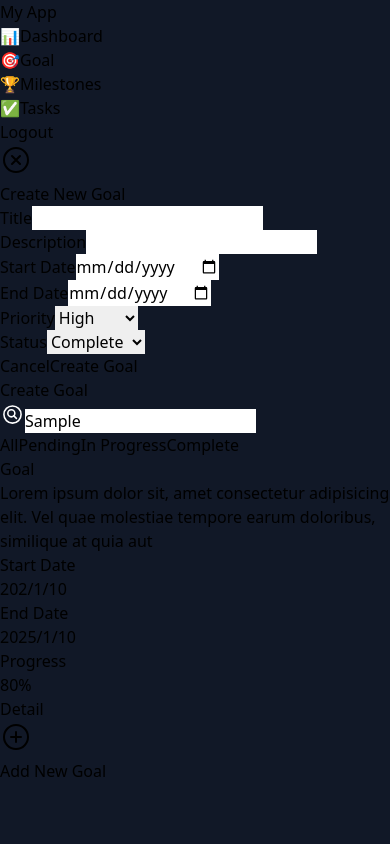
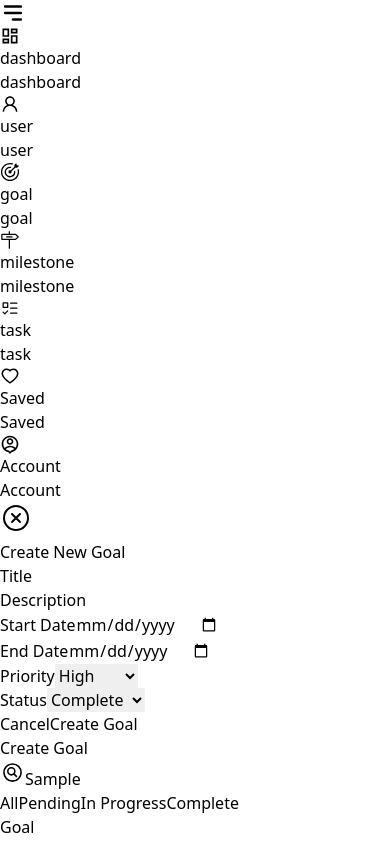
Before and after one commit to MyoArkar/goal_react, a React (Vite) app: page /goals in a window 390 px wide. Both pictures are taken after typing "Sample" into the empty fields and a click on the button "Create Goal". Shown: the top 844 px of the page. Built offline with nearby package versions, Linux system fonts and the light colour scheme.

Commit message:
add responsive menu

```diff
--- a/package.json
+++ b/package.json
@@ -14,6 +14,7 @@
     "react": "^18.3.1",
     "react-axios": "^2.0.6",
     "react-dom": "^18.3.1",
+    "react-icons": "^5.4.0",
     "react-router-dom": "^7.1.1"
   },
   "devDependencies": {
--- a/src/Components/DefaultLayout.jsx
+++ b/src/Components/DefaultLayout.jsx
@@ -2,26 +2,18 @@ import { Navigate, Outlet } from "react-router-dom";
 import { useStateContext } from "../contexts/contextprovider";
 import axiosClient from "../axiosClient";
 import Sidebar from "./SideBar";
+import Menu from "./Menu";
 
 export default function DefaultLayout() {
   const { user, token, setUser, setToken } = useStateContext();
   // if (!token) {
   //   return <Navigate to="/login" />;
   // }
-
-
-
-
-
-
-
   return (
-
     <main className="flex flex-row justify-between relative">
-      <div className="fixed"><Sidebar /></div>
-      <div className="w-full min-h-screen ml-[256px]"><Outlet /></div>
+      {/* <div className="fixed"><Menu /></div> */}
+      <Menu />
+      {/* <div className="w-full min-h-screen ml-[256px]"><Outlet /></div> */}
     </main>
-
-
   );
 }
--- /dev/null
+++ b/src/Components/Menu.jsx
@@ -0,0 +1,71 @@
+import React, { useState } from "react";
+import { HiMenuAlt3 } from "react-icons/hi";
+import { MdOutlineDashboard } from "react-icons/md";
+import { RiSettings4Line } from "react-icons/ri";
+import { GoGoal } from "react-icons/go";
+import { GoTasklist } from "react-icons/go";
+import { VscMilestone } from "react-icons/vsc";
+import { AiOutlineUser, AiOutlineHeart } from "react-icons/ai";
+import { RiAccountPinCircleLine } from "react-icons/ri";
+import { Link, Outlet } from "react-router-dom";
+
+const Menu = () => {
+    const menus = [
+        { name: "dashboard", link: "/", icon: MdOutlineDashboard },
+        { name: "user", link: "/", icon: AiOutlineUser },
+        { name: "goal", link: "/goals", icon: GoGoal },
+        { name: "milestone", link: "/milestones", icon: VscMilestone },
+        { name: "task", link: "/tasks", icon: GoTasklist },
+        { name: "Saved", link: "/", icon: AiOutlineHeart, margin: true },
+        { name: "Account", link: "/", icon: RiAccountPinCircleLine },
+    ];
+    const [open, setOpen] = useState(true);
+    return (
+        <section className="flex gap-6">
+            <div
+                className={`bg-[#0e0e0e] min-h-screen ${open ? "w-72" : "w-16"
+                    } duration-500 text-gray-100 px-4`}
+            >
+                <div className="py-3 flex justify-end">
+                    <HiMenuAlt3
+                        size={26}
+                        className="cursor-pointer"
+                        onClick={() => setOpen(!open)}
+                    />
+                </div>
+                <div className="mt-4 flex flex-col gap-4 relative">
+                    {menus?.map((menu, i) => (
+                        <Link
+                            to={menu?.link}
+                            key={i}
+                            className={` ${menu?.margin && "mt-5"
+                                } group flex items-center text-sm  gap-3.5 font-medium p-2 hover:bg-gray-800 rounded-md`}
+                        >
+                            <div>{React.createElement(menu?.icon, { size: "20" })}</div>
+                            <h2
+                                style={{
+                                    transitionDelay: `${i + 3}00ms`,
+                                }}
+                                className={`whitespace-pre duration-500 ${!open && "opacity-0 translate-x-28 overflow-hidden"
+                                    }`}
+                            >
+                                {menu?.name}
+                            </h2>
+                            <h2
+                                className={`${open && "hidden"
+                                    } absolute left-48 bg-white font-semibold whitespace-pre text-gray-900 rounded-md drop-shadow-lg px-0 py-0 w-0 overflow-hidden group-hover:px-2 group-hover:py-1 group-hover:left-14 group-hover:duration-300 group-hover:w-fit  `}
+                            >
+                                {menu?.name}
+                            </h2>
+                        </Link>
+                    ))}
+                </div>
+            </div>
+            <div className="">
+                <Outlet />
+            </div>
+        </section>
+    );
+};
+
+export default Menu;
--- a/src/index.css
+++ b/src/index.css
@@ -2,7 +2,7 @@
 @tailwind components;
 @tailwind utilities;
 
-body{
+/* body{
   @apply  bg-gray-900 ;
 }
 
@@ -14,4 +14,4 @@ body{
 .no-scrollbar {
   -ms-overflow-style: none;
   scrollbar-width: none;
-}
+} */
--- a/src/views/Goal/goal.jsx
+++ b/src/views/Goal/goal.jsx
@@ -9,23 +9,22 @@ export default function Goal() {
 
     const handleClose = () => setShowModel(false);
     return (
-        <div className='container min-h-screen bg-gray-800 text-slate-300'>
+        <div className='w-[1100px] bg-slate-50  mx-auto p-10 flex flex-col gap-10'>
             <Model visible={showModel} onClose={handleClose} />
-            <div className='w-[1000px] mx-auto p-10 flex flex-col gap-10'>
             <div className="flex w-full rounded-sm text-sm">
                 <button className='bg-sky-500 px-3 py-2 rounded-sm text-white hover:bg-sky-600' onClick={() => setShowModel(true)}>Create Goal</button>
             </div>
             <div className='flex flex-row justify-center w-full rounded-md item border-2 border-sky-500 '>
-                    <button className='bg-gray-800 pt-1 pl-3 rounded-l-md'>
-                        <ion-icon name="search-circle-outline" className="" style={{ color: 'white', fontSize: '25px' }}></ion-icon>
+                <button className=' pt-1 pl-3 rounded-l-md'>
+                    <ion-icon name="search-circle-outline" className="" style={{ color: 'black', fontSize: '25px' }}></ion-icon>
                 </button>
-                    <input type="text" name="search" id="" className='w-full bg-gray-800 py-2 px-1 rounded-r-md outline-none text-slate-300 flex' placeholder='Search goal...' />
+                <input type="text" name="search" id="" className='w-full  py-2 px-1 rounded-r-md outline-none text-slate-300 flex' placeholder='Search goal...' />
             </div>
             <div className='w-full flex flex-row gap-8'>
-                    <button onClick={() => setActive('All')} className={`${active === 'All' ? 'border-b-2 border-sky-500 bg-gray-700 px-3 py-1 rounded-md' : ''}`}>All</button>
-                    <button onClick={() => setActive('Pending')} className={`${active === 'Pending' ? 'border-b-2 border-sky-500 bg-gray-700 px-3 py-1 rounded-md' : ''}`}>Pending</button>
-                    <button onClick={() => setActive('In Progress')} className={`${active === 'In Progress' ? 'border-b-2 border-sky-500 bg-gray-700 px-3 py-1 rounded-md' : ''}`}>In Progress</button>
-                    <button onClick={() => setActive('Complete')} className={`${active === 'Complete' ? 'border-b-2 border-sky-500 bg-gray-700 px-3 py-1 rounded-md' : ''}`}>Complete</button>
+                <button onClick={() => setActive('All')} className={`${active === 'All' ? 'border-2 border-sky-500  px-3 py-1 rounded-md' : ''}`}>All</button>
+                <button onClick={() => setActive('Pending')} className={`${active === 'Pending' ? 'border-2 border-sky-500  px-3 py-1 rounded-md' : ''}`}>Pending</button>
+                <button onClick={() => setActive('In Progress')} className={`${active === 'In Progress' ? 'border-2 border-sky-500  px-3 py-1 rounded-md' : ''}`}>In Progress</button>
+                <button onClick={() => setActive('Complete')} className={`${active === 'Complete' ? 'border-2 border-sky-500  px-3 py-1 rounded-md' : ''}`}>Complete</button>
             </div>
             <div className="card flex flex-row gap-5">
                 < div div className="border-solid border-2 border-sky-500 flex flex-col w-60 gap-5 rounded-md shadow-md p-5 text-sm">
@@ -49,8 +48,7 @@ export default function Goal() {
                         <div className=' relative w-full bg-black h-1 before:content[""] before:absolute before:w-40 before:h-1 before:bg-sky-500'>
                         </div>
                     </div>
-                        <div className='flex flex-row justify-between
-                       '>
+                    <div className='flex flex-row justify-between'>
                         <button className='bg-sky-500 px-3 py-2 rounded-sm text-white hover:bg-sky-600'>Detail</button>
                     </div>
                 </div >
@@ -60,6 +58,5 @@ export default function Goal() {
                 </div >
             </div>
         </div>
-        </div >
     )
 }
--- a/src/views/Task/Task.jsx
+++ b/src/views/Task/Task.jsx
@@ -7,13 +7,12 @@ export default function Task() {
     const handleClose = () => setShowModel(false);
 
     return (
-        <div className='container min-h-screen bg-gray-800 text-slate-300'>
+        <div className='w-[1100px] bg-slate-50 mx-auto p-10 flex flex-col gap-10'>
             <Model visible={showModel} onClose={handleClose} />
-            <div className='w-[1000px] mx-auto p-10 flex flex-col gap-10'>
             <div className="flex w-full rounded-sm text-sm">
                 <button className='bg-sky-500 px-3 py-2 rounded-sm text-white hover:bg-sky-600' onClick={() => setShowModel(true)}>Create Task</button>
             </div>
-                <div className="w-full grid grid-cols-3 place-content-center gap-5 text-sm">
+            <div className="w-full grid grid-cols-3 place-content-center gap-5 text-sm text-slate-900">
                 <div className='flex flex-col gap-3'>
                     <h5 className='font-semibold'>To Do</h5>
                     <div className='flex flex-row border-2 border-sky-500 rounded-md shadow-md px-5 py-5 gap-3'>
@@ -24,7 +23,7 @@ export default function Task() {
                             <label htmlFor="" className='font-semibold'>Study React Hooks</label>
                             <p>Learn useEffect and custom hooks</p>
                             <div className='flex gap-3 items-center mt-1'>
-                                    <button className="px-3 text-inherit bg-blue-500 text-white rounded-md text-[12px]">React</button>
+                                <button className="px-3 bg-blue-500 text-white rounded-md text-[12px]">React</button>
                                 <p>Due: Tomorrow</p>
                             </div>
                         </div>
@@ -65,6 +64,5 @@ export default function Task() {
                 </div>
             </div>
         </div>
-        </div>
     )
 }
```
Also changed, not shown: src/views/Milestone.jsx (+7 -9 lines), 1 other file (tests, documents, lock files or other folders). Lines whose indentation alone changed are shown as unchanged.
